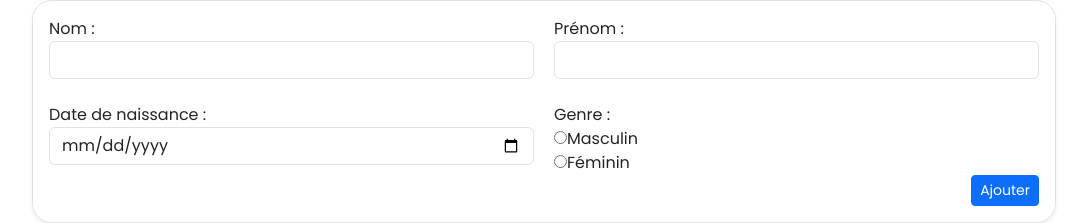
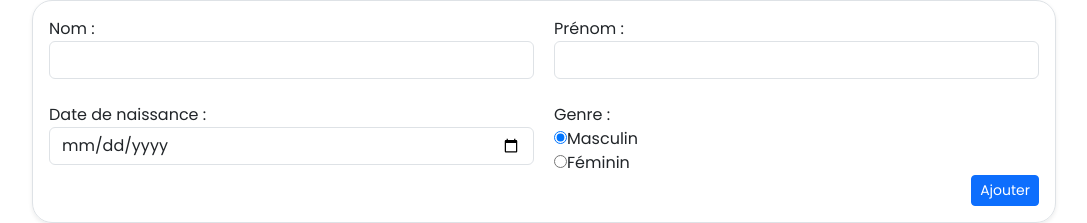
Before and after one commit to armanceau/Annuaire, a React (Create React App) app in the folder my-app/: page / in a window 1280 px wide. Shown: the part 234-457 px from the top of the page, without its empty margins (96-1183 px from the left). Built offline with nearby package versions, Linux system fonts and the light colour scheme.

Commit message:
Update AjoutPersonne.jsx

```diff
--- a/my-app/src/personnes/ajoutPersonne.jsx/AjoutPersonne.jsx
+++ b/my-app/src/personnes/ajoutPersonne.jsx/AjoutPersonne.jsx
@@ -41,14 +41,14 @@ export const AjouterPersonne = ({liste, setGetListe}) => {
                     </div>
 
                     <div class="d-flex align-items-start flex-column w-50">
-                        <label htmlFor="prenom">Genre :</label>
+                        <label htmlFor="genre">Genre :</label>
                         <div>
-                            <input type="radio" id="Masculin" name="Masculin" value="Masculin"  onChange={onChange}/>
+                            <input type="radio" id="Masculin" name="genre" value="Masculin" checked="true" onChange={onChange}/>
                             <label for="Masculin">Masculin</label>
                         </div>
 
                         <div>
-                            <input type="radio" id="Féminin" name="Féminin" value="Féminin" onChange={onChange}/>
+                            <input type="radio" id="Féminin" name="genre" value="Féminin" onChange={onChange}/>
                             <label for="Féminin">Féminin</label>
                         </div>
                     </div>
```
